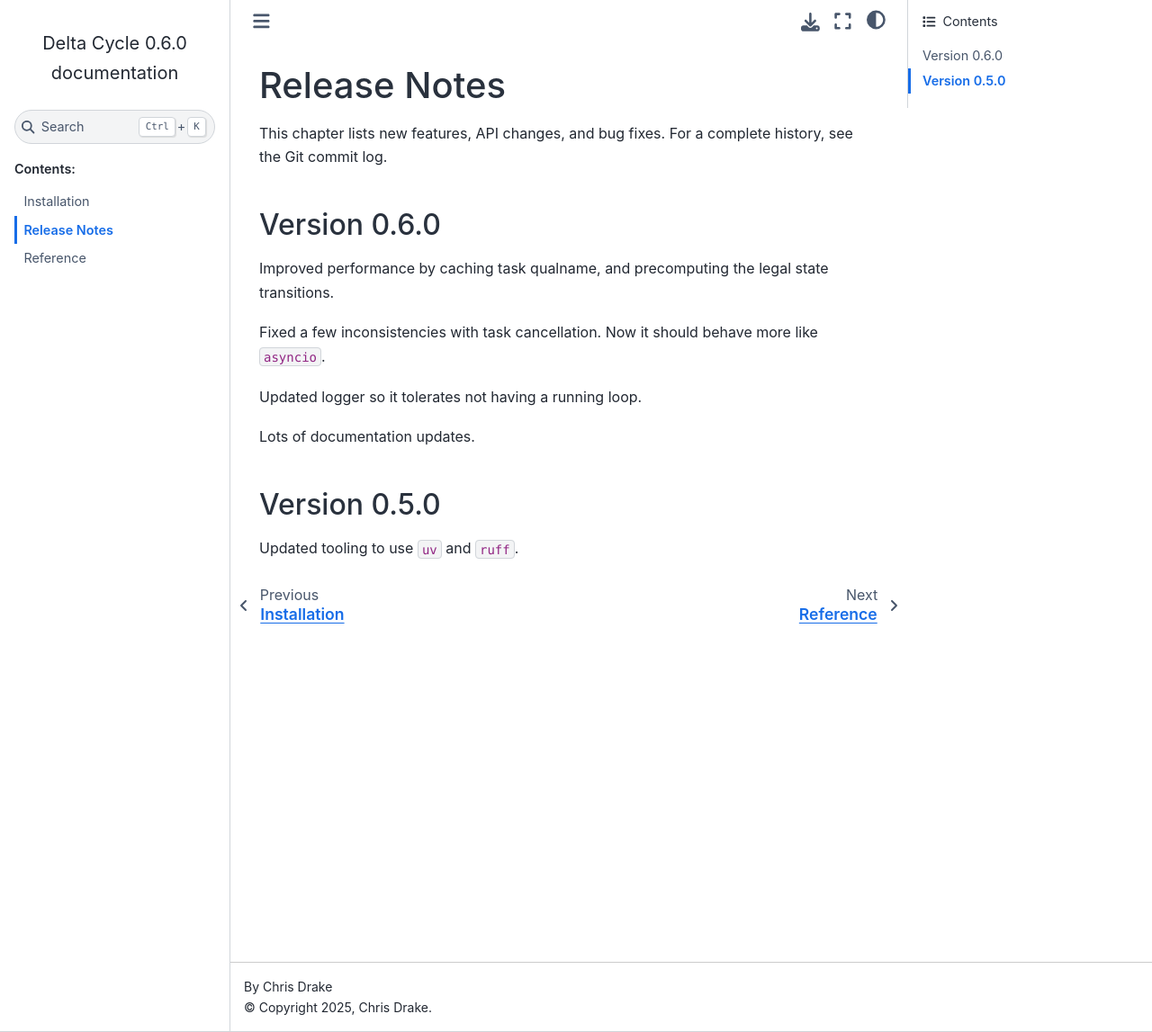
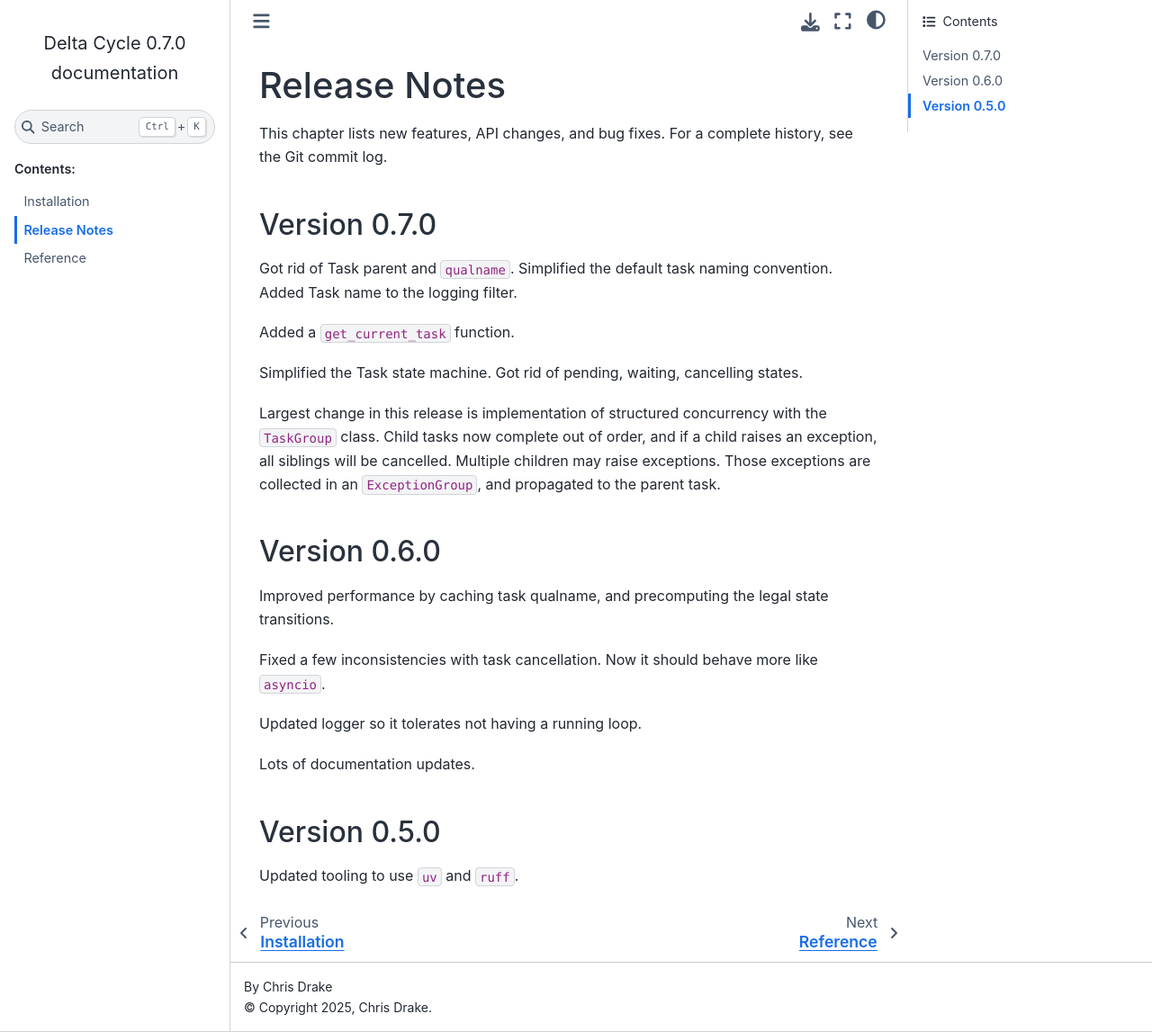
Before and after one commit to cjdrake/deltacycle, a Sphinx documentation site: the page built from doc/source/release_notes.rst, in a window 1280 px wide and 1147 px high. Shown: the whole window at 90% size. Built offline with Sphinx 7.4.7 and the Sphinx Book theme 1.1.4, drawn with Linux system fonts in a browser that asks for light colours.

Commit message:
Release 0.7.0

```diff
--- a/doc/source/reference.rst
+++ b/doc/source/reference.rst
@@ -121,6 +121,7 @@ Loop
     .. automethod:: deltacycle.Loop.finished
 
 .. autofunction:: deltacycle.get_running_loop
+.. autofunction:: deltacycle.get_current_task
 .. autofunction:: deltacycle.get_loop
 .. autofunction:: deltacycle.set_loop
 
--- a/doc/source/release_notes.rst
+++ b/doc/source/release_notes.rst
@@ -6,6 +6,27 @@
 
 This chapter lists new features, API changes, and bug fixes.
 For a complete history, see the Git commit log.
+
+
+Version 0.7.0
+=============
+
+Got rid of Task parent and ``qualname``.
+Simplified the default task naming convention.
+Added Task name to the logging filter.
+
+Added a ``get_current_task`` function.
+
+Simplified the Task state machine.
+Got rid of pending, waiting, cancelling states.
+
+Largest change in this release is implementation of structured concurrency
+with the ``TaskGroup`` class.
+Child tasks now complete out of order,
+and if a child raises an exception, all siblings will be cancelled.
+Multiple children may raise exceptions.
+Those exceptions are collected in an ``ExceptionGroup``,
+and propagated to the parent task.
 
 
 Version 0.6.0
--- a/pyproject.toml
+++ b/pyproject.toml
@@ -1,6 +1,6 @@
 [project]
 name = "deltacycle"
-version = "0.6.0"
+version = "0.7.0"
 description = "Delta Cycle"
 readme = "README.md"
 
```
Also changed, not shown: 1 other file.
